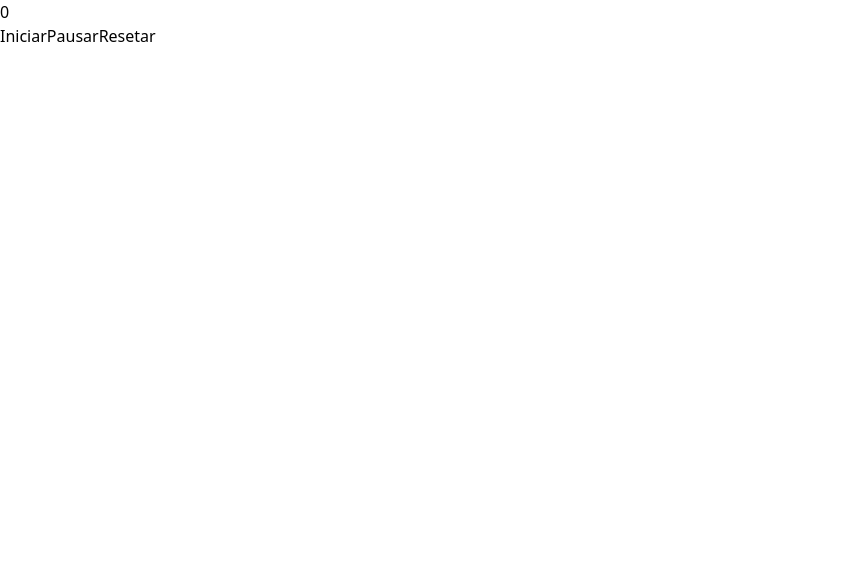
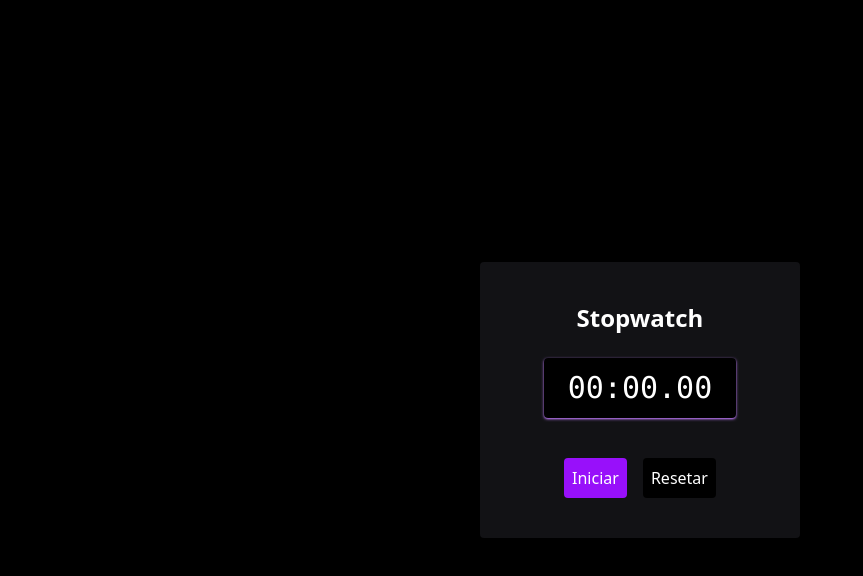
Before and after one commit to Emiliwillinghoefer/Aula-React, a React (Vite) app in the folder CronometroETemporizador/: page / in a window 1280 px wide. Shown: the top 576 px of the page, without its empty margins (0-863 px from the left). Built offline with nearby package versions, Linux system fonts and the light colour scheme.

Commit message:
tarefa estilizar

```diff
--- a/CronometroETemporizador/src/pages/cronometro.tsx
+++ b/CronometroETemporizador/src/pages/cronometro.tsx
@@ -22,7 +22,7 @@ export function Cronometro() {
     if (executando) {
       const idIntervalo = setInterval(
           () =>
-              setTempo(valor => valor + 1), 1);
+              setTempo(valor => valor + 10), 10);
 
       return () => clearInterval(idIntervalo);
     }
@@ -30,17 +30,77 @@ export function Cronometro() {
 
 
   return (
-      <div>
-        <p>{tempo}</p>
-        <button onClick={onIniciarClick}>Iniciar</button>
-        <button onClick={onPausarClick}>Pausar</button>
-        <button onClick={onResetarClick}>Resetar</button>
+
+      <div className="flex flex-col items-center justify-center h-screen bg-black">
+          <div className="bg-[#121215] p-10 w-80  rounded shadow-lg flex flex-col items-center space-y-6">
+              <Titulo/>
+              <Tempo tempo={tempo}/>
+              <div className="flex justify-center gap-4 mt-4">
+
+              {executando
+                  ? <BotaoPausar onPausarClick={onPausarClick}/>
+                  : <BotaoIniciar onIniciarClick={onIniciarClick}/>
+              }
+              <BotaoResetar onResetarClick={onResetarClick}/>
+              </div>
+          </div>
       </div>
   );
 }
 
-// ToDo : Função pausar.
-// TODO: Tempo 00:00.00
-// TODO: Estilizar
+function getCalculoTempo(totalMs: number) {
+    const minutos = Math.floor(totalMs / 60000);
+    const segundos = Math.floor((totalMs % 60000) / 1000);
+    const centesimos = Math.floor((totalMs % 1000) / 10);
+
+    const minStr = String(minutos).padStart(2, '0');
+    const segStr = String(segundos).padStart(2, '0');
+    const centStr = String(centesimos).padStart(2, '0');
+
+    return `${minStr}:${segStr}.${centStr}`;
+}
+
+function Tempo(props: { tempo: number }) {
+    return (
+        <div className="bg-black shadow shadow-purple-400 px-6 py-3 rounded">
+            <p className="text-white text-3xl font-mono flex items-center justify-center">
+                {getCalculoTempo(props.tempo)}
+            </p>
+        </div>
+    );
+}
+
+function BotaoIniciar(props:{onIniciarClick:() => void}) {
+    return (
+        <div className="border-0 bg-purple-600 rounded p-2 text-white">
+        <button
+            onClick={props.onIniciarClick}>
+            Iniciar
+        </button>
+        </div>
+    )
+}
+
+function BotaoPausar(props:{onPausarClick:() => void}) {
+    return(
+        <div className="border-0 bg-purple-600 rounded p-2 text-white">
+        <button onClick={props.onPausarClick}>Pausar</button>
+        </div>
+    )
+}
+
+function BotaoResetar(props:{onResetarClick:() => void}) {
+    return (
+        <div className="border-0 bg-black rounded p-2 text-white">
+        <button onClick={props.onResetarClick}>Resetar</button>
+        </div>
+    )
+}
+
+function Titulo() {
+    return (
+        <h1 className="text-white text-2xl font-semibold flex items-center justify-center">Stopwatch</h1>
+    )
+}
 
 //TODO: Gravar tempo (LAP)   -----> https://quick-time-spark.lovable.app/
```
